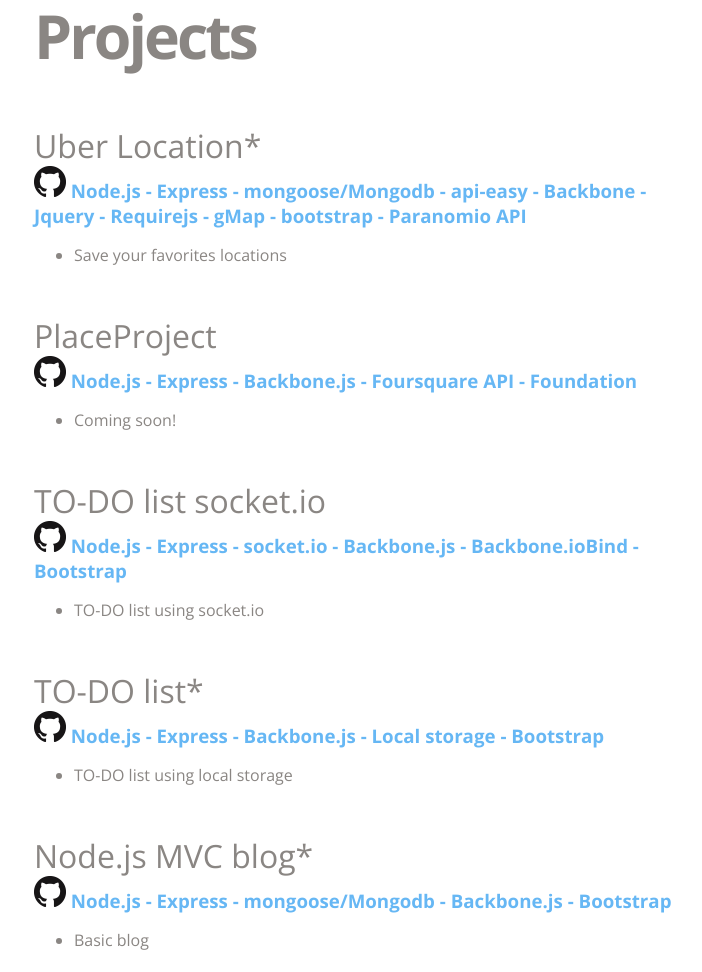
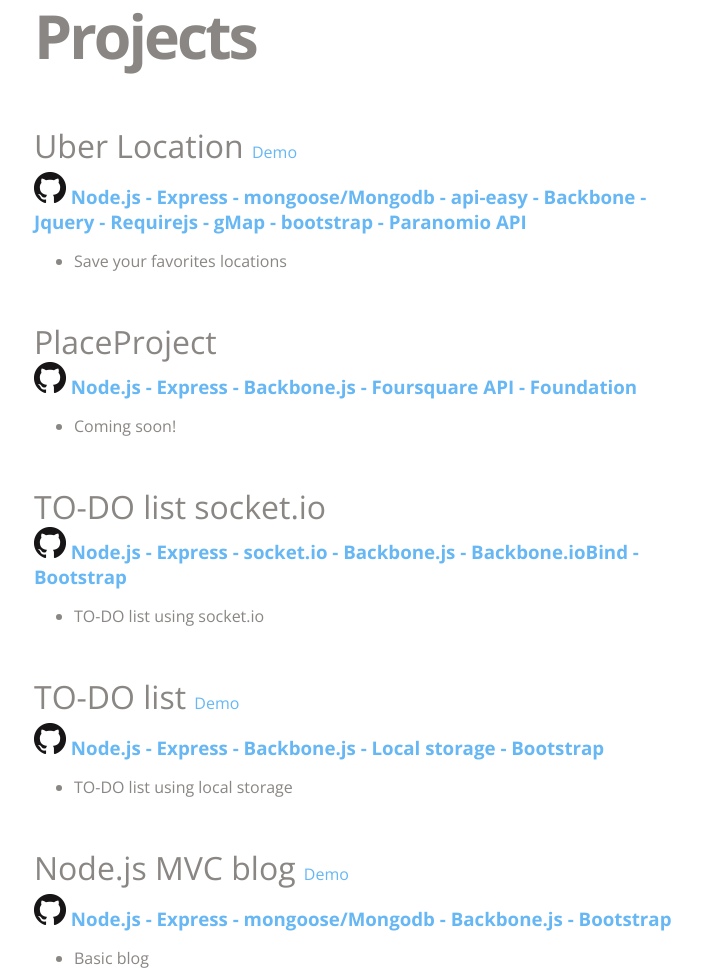
Before and after one commit to maximeCony/resume-node.js-cool-kitten, a website: page views/index.html in a window 1280 px wide. Shown: the part 2620-3592 px from the top of the page, without its empty margins (276-978 px from the left). Drawn offline with nearby package versions, Linux system fonts and the light colour scheme.

Commit message:
demo link

```diff
--- a/public/resume.css
+++ b/public/resume.css
@@ -192,11 +192,12 @@
 }
 
 .linkTitle {
-    color: #8A8683 !important;
+    color: #66B7F4 !important;
+    font-size: 0.5em !important;
 }
 
 .linkTitle:hover {
-    color: #BFBAB7 !important;
+    color: #a9d3d0 !important;
 }
 
 .projectTitle {
--- a/views/index.html
+++ b/views/index.html
@@ -190,7 +190,8 @@
 
 				<section class="personalProject">
 					<h2 class="projectTitle">
-						<a class='linkTitle' href="http://uber-coding-challenge-location.herokuapp.com/"  target="_blank" title="Uber Location website">Uber Location*</a>
+						Uber Location
+						<a class='linkTitle' href="http://uber-coding-challenge-location.herokuapp.com/"  target="_blank" title="Uber Location website">Demo</a>
 					</h2>
 					<h3 class="darkerBlue">
 						<a title="PlaceProject on Github" href="https://github.com/maximeCony/uber-location-challenge" target="_blank">
@@ -246,7 +247,8 @@
 
 				<section class="personalProject">
 					<h2 class="projectTitle">
-						<a class='linkTitle' href="http://backbone-todo-list.herokuapp.com/"  target="_blank" title="TO-DO list website">TO-DO list*</a>
+						TO-DO list
+						<a class='linkTitle' href="http://backbone-todo-list.herokuapp.com/"  target="_blank" title="TO-DO list website">Demo</a>
 					</h2>
 					<h3 class="darkerBlue">
 						<a title="TO-DO list on Github" href="https://github.com/maximeCony/todo-list-backbone" target="_blank">
@@ -261,7 +263,8 @@
 
 				<section class="personalProject">
 					<h2 class="projectTitle">
-						<a class='linkTitle' href="http://node-simple-blog.herokuapp.com/posts"  target="_blank" title="Node.js MVC blog website">Node.js MVC blog*</a>
+						Node.js MVC blog
+						<a class='linkTitle' href="http://node-simple-blog.herokuapp.com/posts"  target="_blank" title="Node.js MVC blog website">Demo</a>
 					</h2>
 
 					<h3 class="darkerBlue">
```
